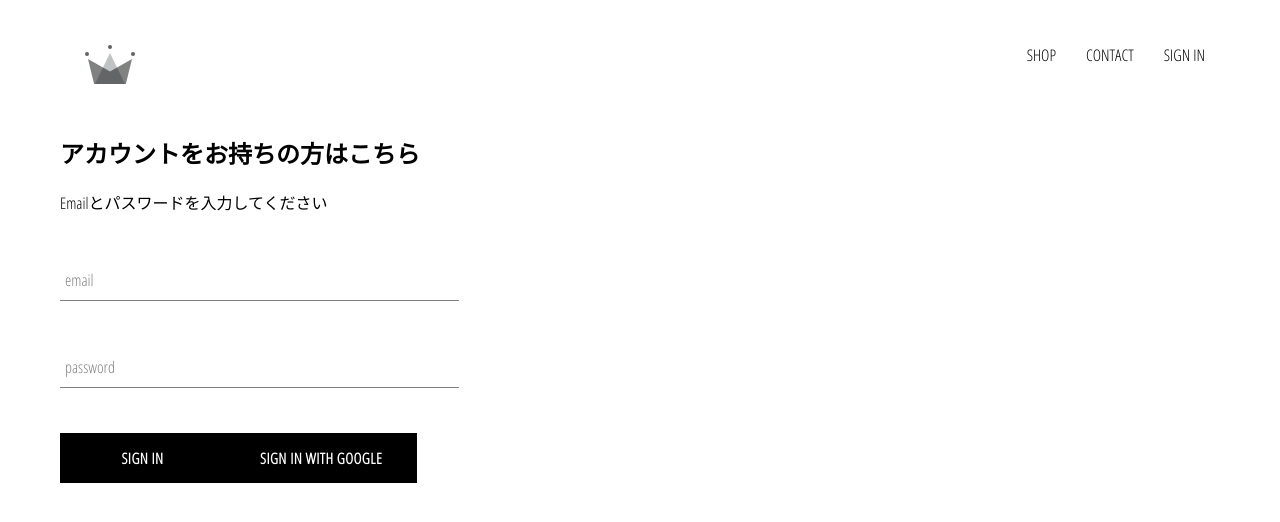
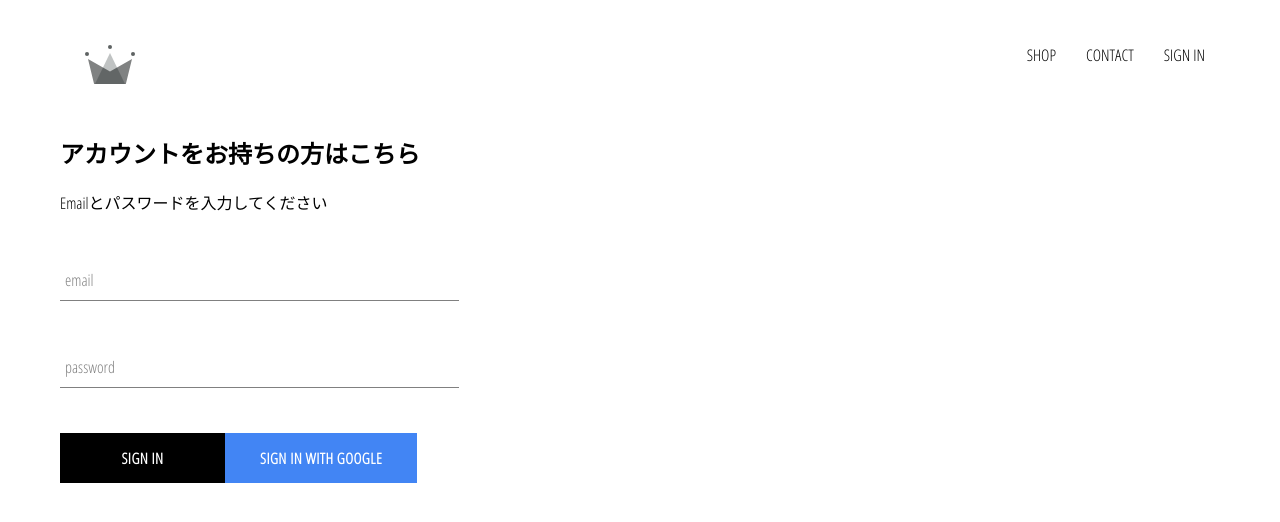
Before and after one commit to mayukohayashi/eCommerceApp, a React (Create React App) app: page /signin in a window 1280 px wide. Shown: the top 522 px of the page. Built offline with nearby package versions, Linux system fonts and the light colour scheme; no server answers.

Commit message:
add: google sign-in button

```diff
--- a/src/components/custom-button/custom-button.component.jsx
+++ b/src/components/custom-button/custom-button.component.jsx
@@ -2,8 +2,11 @@
 
 import './custom-button.styles.scss';
 
-const CustomButton = ({ children, ...otherProps }) => (
-  <button className='custom-button' {...otherProps}>
+const CustomButton = ({ children, isGoogleSignIn, ...otherProps }) => (
+  <button
+    className={`${isGoogleSignIn ? 'google-sign-in' : ''} custom-button`}
+    {...otherProps}
+  >
     {children}
   </button>
 )
--- a/src/components/custom-button/custom-button.styles.scss
+++ b/src/components/custom-button/custom-button.styles.scss
@@ -19,4 +19,14 @@
     color: black;
     border: 1px solid black;
   }
+
+  &.google-sign-in {
+    background-color: #4285f4;
+    color: white;
+
+    &:hover {
+      background-color: #357ae8;
+      border: none;
+    }
+  }
 }
--- a/src/components/sign-in/sign-in.component.jsx
+++ b/src/components/sign-in/sign-in.component.jsx
@@ -55,7 +55,7 @@
           />
 
           <CustomButton type='submit'>Sign In</CustomButton>
-          <CustomButton onClick={signInWithGoogle}>
+          <CustomButton onClick={signInWithGoogle} isGoogleSignIn>
             {' '}
             Sign in with Google{' '}
           </CustomButton>
```
